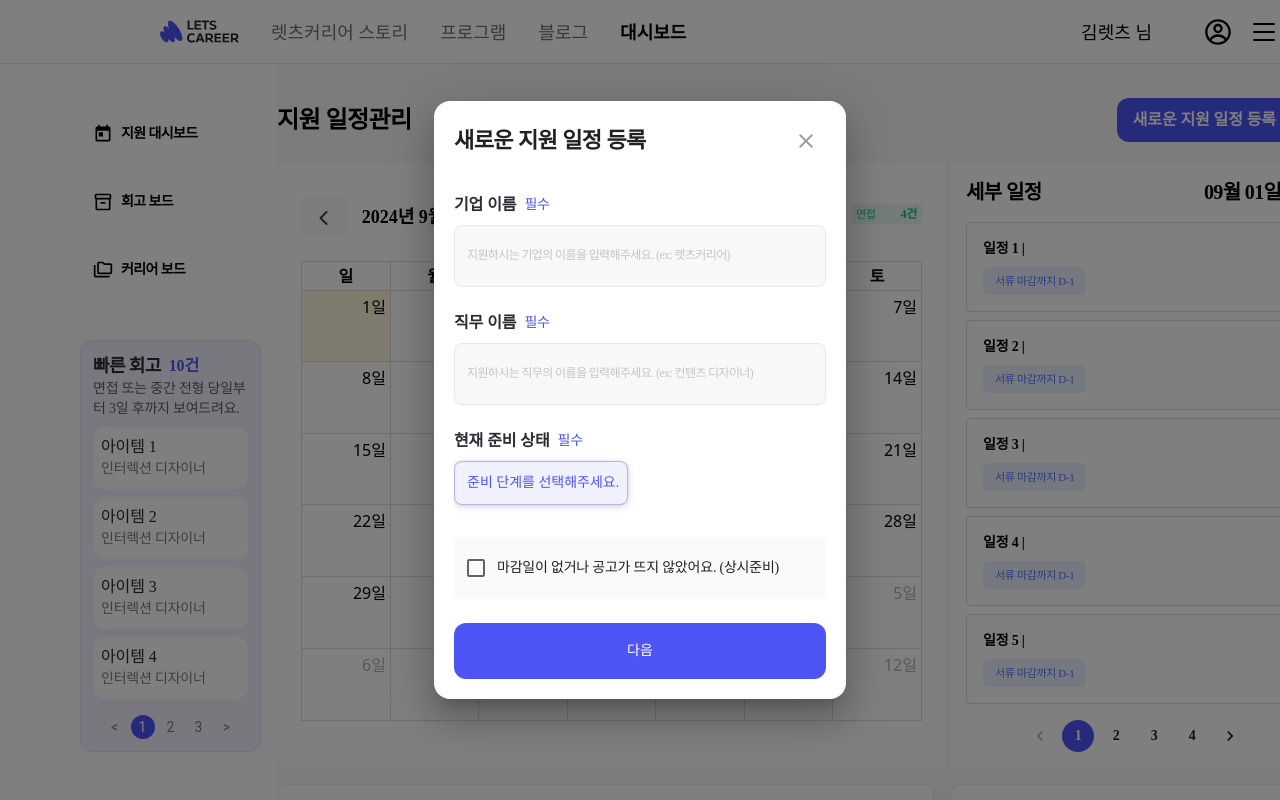
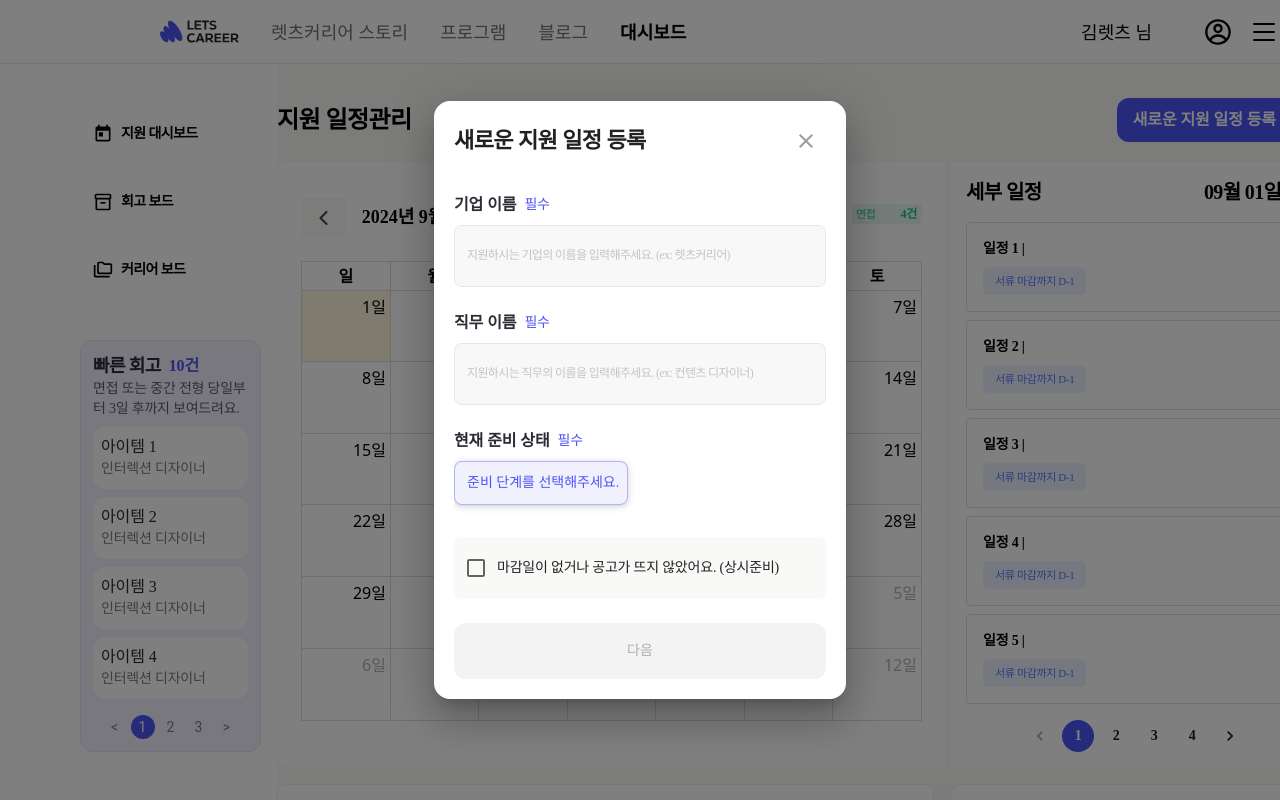
Before and after one commit to LetsCareer-A/LetsCareerA-FE, a React (Vite) app: page /dashboard in a window 1280 px wide. Both pictures are taken after a click on the button "새로운 지원 일정 등록". Shown: the top 800 px of the page. Built offline with nearby package versions, Linux system fonts and the light colour scheme.

Commit message:
# 26 zustand 활용해 텍스트 입력 시 버튼 활성화되도록 기능 구현

```diff
--- a/src/components/Modal.tsx
+++ b/src/components/Modal.tsx
@@ -2,6 +2,7 @@ import React from 'react';
 import { Dialog, DialogTitle, DialogContent, Button, IconButton, styled } from '@mui/material';
 import CloseIcon from '@mui/icons-material/Close';
 import typography from '../styles/typography';
+import colors from '../styles/colors';
 
 const StyledDialog = styled(Dialog)<{ width?: string }>(({ width }) => ({
   '& .MuiPaper-root': {
@@ -27,6 +28,12 @@ const StyledConfirmButton = styled(Button)(({ theme }) => ({
   flexShrink: 0,
   backgroundColor: theme.palette.primary.main,
   color: '#fff',
+  // Default state
+  '&:disabled': {
+    backgroundColor: colors.neutral[90],
+    color: colors.neutral[50],
+    cursor: 'not-allowed',
+  },
 }));
 
 interface ModalProps {
@@ -37,6 +44,7 @@ interface ModalProps {
   confirmText?: string;
   onConfirm?: () => void;
   width?: string;
+  isButtonDisabled: boolean;  // Prop added for button disabled state
 }
 
 const Modal: React.FC<ModalProps> = ({
@@ -47,6 +55,7 @@ const Modal: React.FC<ModalProps> = ({
   confirmText = '확인',
   onConfirm,
   width,
+  isButtonDisabled,  // Prop added for button disabled state
 }) => {
   return (
     <StyledDialog open={open} onClose={onClose} width={width}>
@@ -63,6 +72,7 @@ const Modal: React.FC<ModalProps> = ({
         onClick={() => {
           if (onConfirm) onConfirm();
         }}
+        disabled={isButtonDisabled}  // Apply disabled state
       >
         {confirmText}
       </StyledConfirmButton>
--- a/src/components/Textfield.tsx
+++ b/src/components/Textfield.tsx
@@ -2,12 +2,17 @@ import React, { useState } from 'react';
 import { Box, TextField, Typography } from '@mui/material';
 
 interface TextfieldProps {
-  showCharCount?: boolean; // 글자수 표시 여부
-  placeholder?: string;    // placeholder 텍스트
+  value: string;
+  onChange: (event: React.ChangeEvent<HTMLInputElement>) => void;
+  showCharCount?: boolean;
+  placeholder?: string;
 }
-
-const Textfield: React.FC<TextfieldProps> = ({ showCharCount = true, placeholder = '텍스트텍스트' }) => { // 기본값 설정
-  const [value, setValue] = useState('');
+const Textfield: React.FC<TextfieldProps> = ({
+  value,
+  onChange,
+  showCharCount = true,
+  placeholder = '텍스트를 입력하세요.'
+}) => {
   const [isFocused, setIsFocused] = useState(false);
   const [isHovered, setIsHovered] = useState(false);
   const [isBlurred, setIsBlurred] = useState(false);
@@ -38,7 +43,7 @@ const Textfield: React.FC<TextfieldProps> = ({ showCharCount = true, placeholder
   };
 
   const handleChange = (event: React.ChangeEvent<HTMLInputElement>) => {
-    setValue(event.target.value);
+    onChange(event);
     checkError();
   };
 
@@ -85,7 +90,7 @@ const Textfield: React.FC<TextfieldProps> = ({ showCharCount = true, placeholder
           backgroundColor: 'transparent',
         }}
       />
-      {showCharCount && (  // showCharCount가 true일 때만 표시
+      {showCharCount && (
         <Box
           sx={{
             display: 'flex',
--- a/src/pages/Dashboard/DashboardPage.tsx
+++ b/src/pages/Dashboard/DashboardPage.tsx
@@ -1,22 +1,26 @@
+import React, { useEffect } from 'react';
 import { Box, Checkbox, FormControlLabel, Typography } from '@mui/material';
 import { PrimaryButton } from '../../components/CustomButton';
 import CalendarAdd from '../../assets/calendarAdd.svg';
-import typography from '../../styles/typography'
+import typography from '../../styles/typography';
 import Calendar from './components/Calendar';
 import DetailList from './components/DetailList';
 import TodoList from './components/Todo';
 import AlwaysReady from './components/AlwaysReady';
 import Modal from '../../components/Modal';
-import { useState } from 'react';
 import Textfield from '../../components/Textfield';
 import colors from '../../styles/colors';
 import Label from '../../components/Label';
 import Dropdown from '../../components/Dropdown';
+import useModalStore, { useModalStoreState } from '../../store/useModalStore';
 
 const DashboardPage = () => {
+    const [open, setOpen] = React.useState(false);
+    const [checked, setChecked] = React.useState(false);
 
-    const [open, setOpen] = useState(false);
-    const [checked, setChecked] = useState(false);
+
+    const { companyName, jobTitle, setCompanyName, setJobTitle } = useModalStore();
+    const { isButtonDisabled } = useModalStoreState();
 
     const handleOpen = () => setOpen(true);
     const handleClose = () => setOpen(false);
@@ -25,24 +29,24 @@ const DashboardPage = () => {
         setChecked(event.target.checked);
     };
 
+
+    useEffect(() => {
+    }, [companyName, jobTitle]);
+
     return (
         <Box>
             <Box display='flex' justifyContent='space-between'>
-                <Typography variant="body2">
-                지원 일정관리
-            </Typography>
-            <PrimaryButton style={{ marginTop: '-6px', height:'44px' }} onClick={handleOpen}>
-                <Typography style={typography.xSmallSemiold}>
-                새로운 지원 일정 등록
-                </Typography>
-                <img src={CalendarAdd} alt='캘린더 아이콘'/>
+                <Typography variant="body2">지원 일정관리</Typography>
+                <PrimaryButton style={{ marginTop: '-6px', height: '44px' }} onClick={handleOpen}>
+                    <Typography style={typography.xSmallSemiold}>새로운 지원 일정 등록</Typography>
+                    <img src={CalendarAdd} alt='캘린더 아이콘' />
                 </PrimaryButton>
             </Box>
-            <Box display='flex' gap='4px' justifyContent='space-between' mt='20px' mb='16px' borderRadius='12px' sx={{overflow: 'hidden'}}>
+            <Box display='flex' gap='4px' justifyContent='space-between' mt='20px' mb='16px' borderRadius='12px' sx={{ overflow: 'hidden' }}>
                 <Calendar />
                 <DetailList />
             </Box>
-            <Box display='flex' gap='4px' justifyContent='space-between' borderRadius='12px' sx={{overflow: 'hidden'}}>
+            <Box display='flex' gap='4px' justifyContent='space-between' borderRadius='12px' sx={{ overflow: 'hidden' }}>
                 <TodoList />
                 <AlwaysReady />
             </Box>
@@ -53,14 +57,28 @@ const DashboardPage = () => {
                 title="새로운 지원 일정 등록"
                 confirmText="다음"
                 width='412px'
+                isButtonDisabled={isButtonDisabled}
+                onConfirm={() => {
+                    //버튼 클릭 시 로직 추가
+                }}
             >
                 <Box mt='32px' mb='24px'>
                     <Label label="기업 이름" required={true} />
-                <Textfield showCharCount={false} placeholder="지원하시는 기업의 이름을 입력해주세요. (ex: 렛츠커리어)" />
+                    <Textfield
+                        showCharCount={false}
+                        value={companyName}
+                        onChange={(e) => setCompanyName(e.target.value)}
+                        placeholder="지원하시는 기업의 이름을 입력해주세요. (ex: 렛츠커리어)"
+                    />
                 </Box>
                 <Box mb='24px'>
                     <Label label="직무 이름" required={true} />
-                    <Textfield showCharCount={false} placeholder="지원하시는 직무의 이름을 입력해주세요. (ex: 컨텐츠 디자이너)" />
+                    <Textfield
+                        showCharCount={false}
+                        value={jobTitle}
+                        onChange={(e) => setJobTitle(e.target.value)}
+                        placeholder="지원하시는 직무의 이름을 입력해주세요. (ex: 컨텐츠 디자이너)"
+                    />
                 </Box>
                 <Box mb='32px'>
                     <Label label="현재 준비 상태" required={true} />
@@ -73,7 +91,7 @@ const DashboardPage = () => {
                         ]}
                     />
                 </Box>
-                <Box mb='24px' p='10px 12px' borderRadius='8px' sx={{background: colors.neutral[95]}}>
+                <Box mb='24px' p='10px 12px' borderRadius='8px' sx={{ background: colors.neutral[95] }}>
                     <FormControlLabel
                         control={
                             <Checkbox
@@ -85,11 +103,7 @@ const DashboardPage = () => {
                         label={<Typography style={typography.xSmall2Med}>마감일이 없거나 공고가 뜨지 않았어요. (상시준비)</Typography>}
                     />
                 </Box>
-
-
-
             </Modal>
-
         </Box>
     );
 };
--- /dev/null
+++ b/src/store/useModalStore.tsx
@@ -0,0 +1,28 @@
+import create from 'zustand';
+
+interface ModalState {
+  companyName: string;
+  jobTitle: string;
+  setCompanyName: (name: string) => void;
+  setJobTitle: (title: string) => void;
+  isButtonDisabled: boolean;
+}
+
+const useModalStore = create<ModalState>((set) => ({
+  companyName: '',
+  jobTitle: '',
+  setCompanyName: (name: string) => set({ companyName: name }),
+  setJobTitle: (title: string) => set({ jobTitle: title }),
+  isButtonDisabled: false,
+}));
+
+
+export const useModalStoreState = () => {
+  const { companyName, jobTitle } = useModalStore.getState();
+  const isButtonDisabled = !companyName || !jobTitle;
+  return {
+    isButtonDisabled,
+  };
+};
+
+export default useModalStore;
```
Lines whose indentation alone changed are shown as unchanged.
